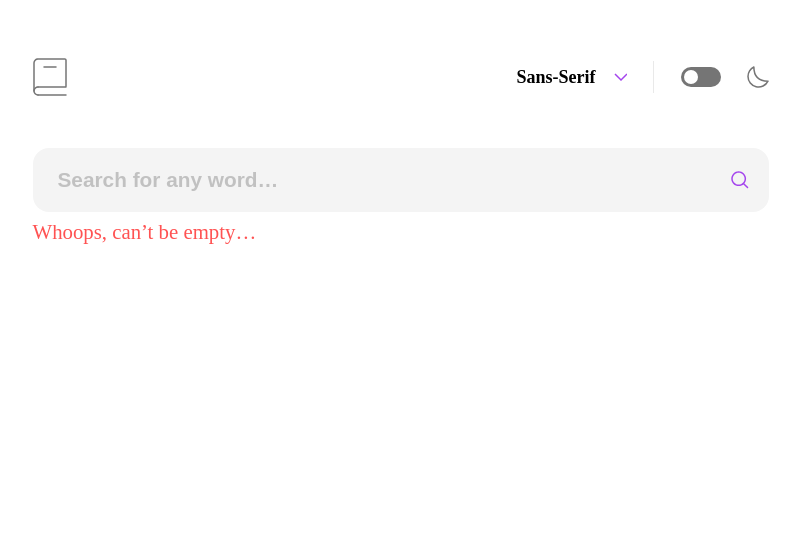
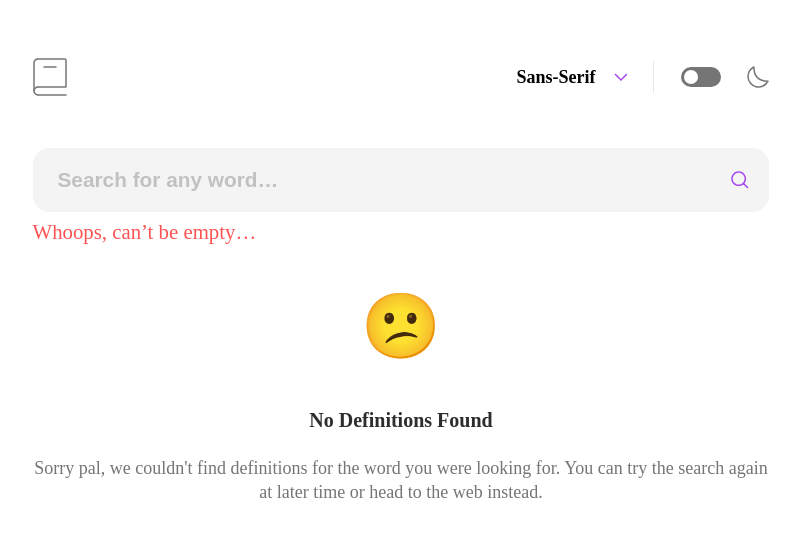
Before and after one commit to ge-arty/dictionary-react, a React (Create React App) app: page / in a window 1280 px wide. Both pictures are taken after a click on the icon 979 px from the left and 180 px from the top of the page. Shown: the top 536 px of the page, without its empty margins (239-1039 px from the left). Built offline with nearby package versions, Linux system fonts and the light colour scheme; no server answers.

Commit message:
addedNewComponent

```diff
--- a/src/App.jsx
+++ b/src/App.jsx
@@ -3,32 +3,43 @@ import "./App.css";
 import { getWord } from "./utils/getWord";
 import Content from "./components/Content";
 import Header from "./components/Header";
+import NotFound from "./components/NotFound";
 import SearchInput from "./components/SearchInput";
 
 function App() {
+  // -----------------Variables
   const [word, setWord] = useState("");
-  const [empty, setEmpty] = useState(true);
-  const [bgColor, setBgColor] = useState(false);
+
+  const [empty, setEmpty] = useState(false);
+  const [incorrectWord, setIncorrectWord] = useState(false);
+
+  const [bgColor, setBgColor] = useState({});
+
   const [data, setData] = useState({});
+  // --------------functions
 
   const getResource = async (word) => {
     const res = await getWord(word);
+
+    setIncorrectWord(false);
+
     if (res) {
       setData(res[0]);
     } else {
-      setWord("");
+      setIncorrectWord(true);
     }
   };
-
+  console.log(data);
   function searchWord() {
     getResource(word);
+
+    if (word.length === 0) {
+      setEmpty(true);
+    } else setEmpty(false);
   }
 
   function changeWord(e) {
     setWord(e.target.value);
-    if (e.target.value.length > 0) {
-      setEmpty(false);
-    } else setEmpty(true);
   }
 
   return (
@@ -39,7 +50,11 @@ function App() {
         searchWord={() => searchWord()}
         empty={empty}
       />
-      <Content word={data.word} phonetic={data.phonetic} />
+      {incorrectWord ? (
+        <NotFound />
+      ) : (
+        <Content word={data.word} phonetic={data.phonetic} />
+      )}
     </div>
   );
 }
--- a/src/components/Header.css
+++ b/src/components/Header.css
@@ -33,7 +33,12 @@
   height: 20px;
   background: #757575;
   border-radius: 10px;
+  cursor: pointer;
 }
+.header-bgcolor-btn:hover {
+  background: #a445ed;
+}
+
 .header-bgcolor-circle {
   width: 14px;
   height: 14px;
--- /dev/null
+++ b/src/components/NotFound.css
@@ -0,0 +1,31 @@
+.not-found-container {
+  display: flex;
+  justify-content: center;
+  align-items: center;
+  flex-direction: column;
+  margin-top: 45px;
+  width: 100%;
+}
+.not-found-emoji {
+}
+span {
+  font-size: 64px;
+}
+.not-found-title {
+  margin-top: 44px;
+  font-style: normal;
+  font-weight: 700;
+  font-size: 1.25rem;
+  line-height: 24px;
+  text-align: center;
+  color: #2d2d2d;
+}
+.not-found-text {
+  margin-top: 24px;
+  font-style: normal;
+  font-weight: 400;
+  font-size: 1.125rem;
+  line-height: 24px;
+  text-align: center;
+  color: #757575;
+}
--- /dev/null
+++ b/src/components/NotFound.jsx
@@ -0,0 +1,16 @@
+import React from "react";
+import "./NotFound.css";
+
+export default function notFound() {
+  return (
+    <div className="not-found-container">
+      <span>😕</span>
+      <h3 className="not-found-title">No Definitions Found</h3>
+      <p className="not-found-text">
+        Sorry pal, we couldn't find definitions for the word you were looking
+        for. You can try the search again at later time or head to the web
+        instead.
+      </p>
+    </div>
+  );
+}
--- a/src/utils/getWord.js
+++ b/src/utils/getWord.js
@@ -3,6 +3,7 @@ export const getWord = async (word) => {
     const res = await fetch(
       `https://api.dictionaryapi.dev/api/v2/entries/en/${word}`
     );
+    console.log(res);
 
     if (!res.ok) {
       console.error(`Couldn't fetch. ,${res.status}`);
```
